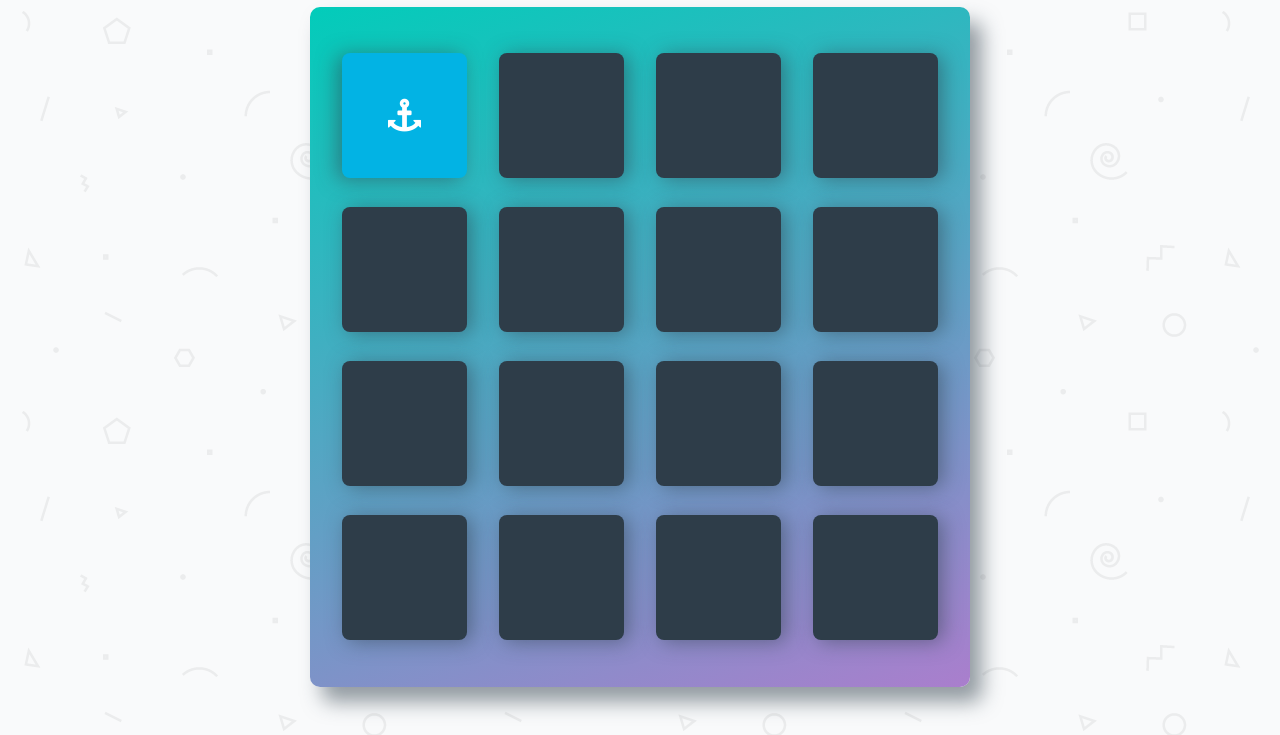
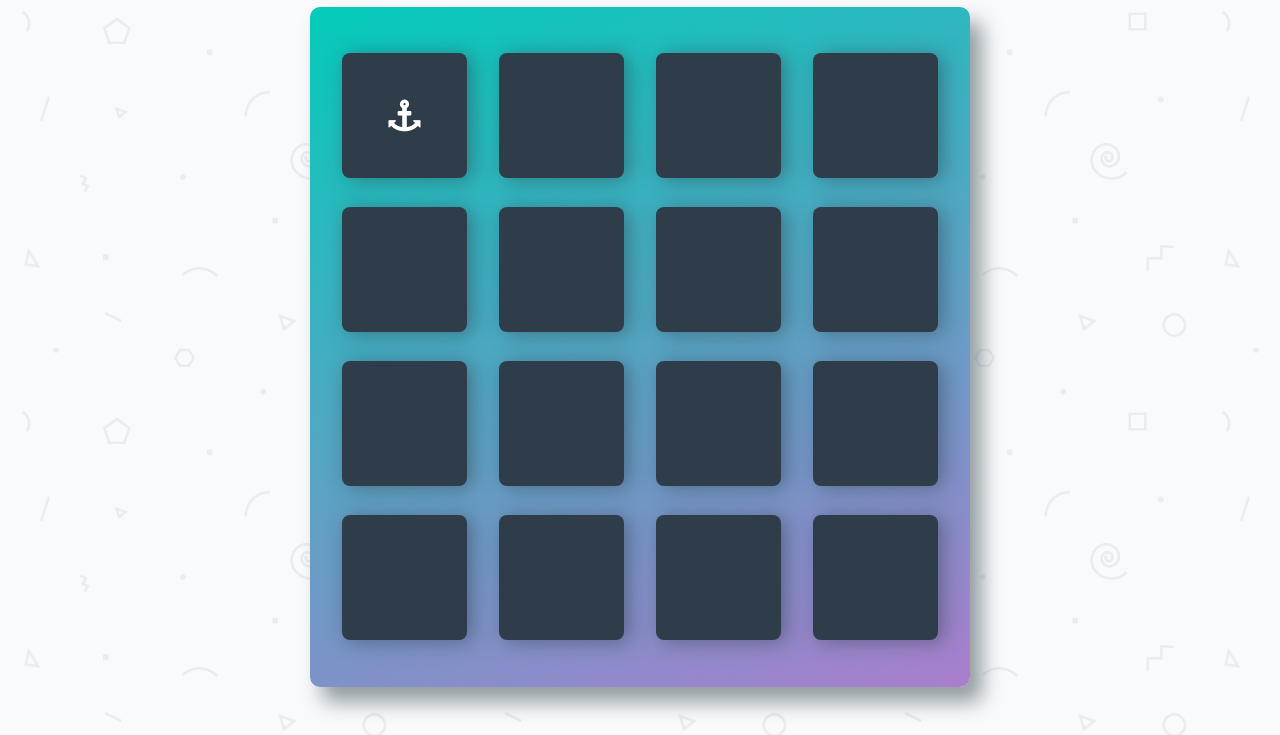
Before and after one commit to Feritaba/Memory-Game, a plain HTML site: page index.html in a window 1280 px wide. Both pictures are taken after a click on the item 404 px from the left and 223 px from the top of the page. Shown: the part 108-843 px from the top of the page. Drawn offline with nearby package versions, Linux system fonts and the light colour scheme; a web font is replaced by a local one.

Commit message:
set time to flip, doesn't remove class

```diff
--- a/css/app.css
+++ b/css/app.css
@@ -63,6 +63,8 @@ h1 {
     justify-content: center;
     align-items: center;
     box-shadow: 5px 2px 20px 0 rgba(46, 61, 73, 0.5);
+    -webkit-transform-style: preserve-3d;
+    -webkit-transition: 0.3s;
 }
 
 .deck .card.open {
@@ -72,13 +74,13 @@ h1 {
 }
 
 .deck .card.show {
-    font-size: 33px;
+    font-size: 2em;
 }
 
 .deck .card.match {
     cursor: default;
     background: #02ccba;
-    font-size: 33px;
+    font-size: 2em;
 }
 
 /*
--- a/js/app.js
+++ b/js/app.js
@@ -35,6 +35,11 @@ function openCard(card){
  	if (isValid( $(this) )) {
  		if (open.length < 2) {
  			openCard( $(this) );
+ 			setTimeout(function(){
+            	open.forEach(function(card){
+            		card.removeClass('open','show');
+            	});
+    		}, 1000);
  		}
  	}
  });
```
